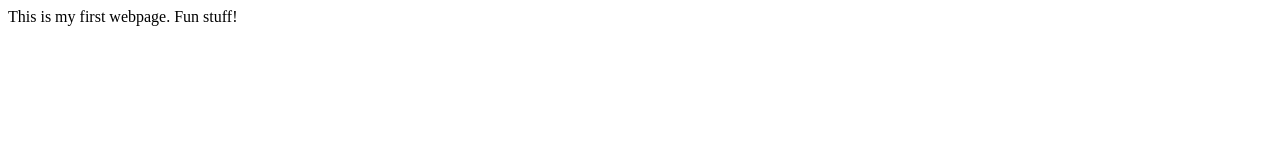
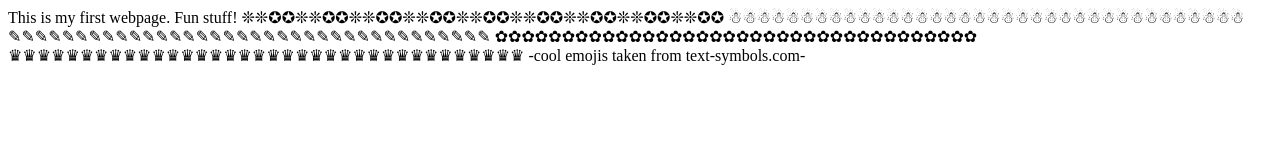
Before and after one commit to lilamckenna/lilamckenna.me, a plain HTML site: page index.html in a window 1280 px wide. Drawn offline with Linux system fonts and the light colour scheme.

Commit message:
new changes to make more visually appealing

```diff
--- a/index.html
+++ b/index.html
@@ -5,5 +5,17 @@
     </head>
     <body>
         This is my first webpage. Fun stuff!
+        ❊❊✪✪❊❊✪✪❊❊✪✪❊❊✪✪❊❊✪✪❊❊✪✪❊❊✪✪❊❊✪✪❊❊✪✪
+
+        ☃☃☃☃☃☃☃☃☃☃☃☃☃☃☃☃☃☃☃☃☃☃☃☃☃☃☃☃☃☃☃☃☃☃☃☃
+
+        ✎✎✎✎✎✎✎✎✎✎✎✎✎✎✎✎✎✎✎✎✎✎✎✎✎✎✎✎✎✎✎✎✎✎✎✎
+
+        ✿✿✿✿✿✿✿✿✿✿✿✿✿✿✿✿✿✿✿✿✿✿✿✿✿✿✿✿✿✿✿✿✿✿✿✿
+
+        ♛♛♛♛♛♛♛♛♛♛♛♛♛♛♛♛♛♛♛♛♛♛♛♛♛♛♛♛♛♛♛♛♛♛♛♛
+
+        -cool emojis taken from text-symbols.com-
+
     </body>
 </html>
```
